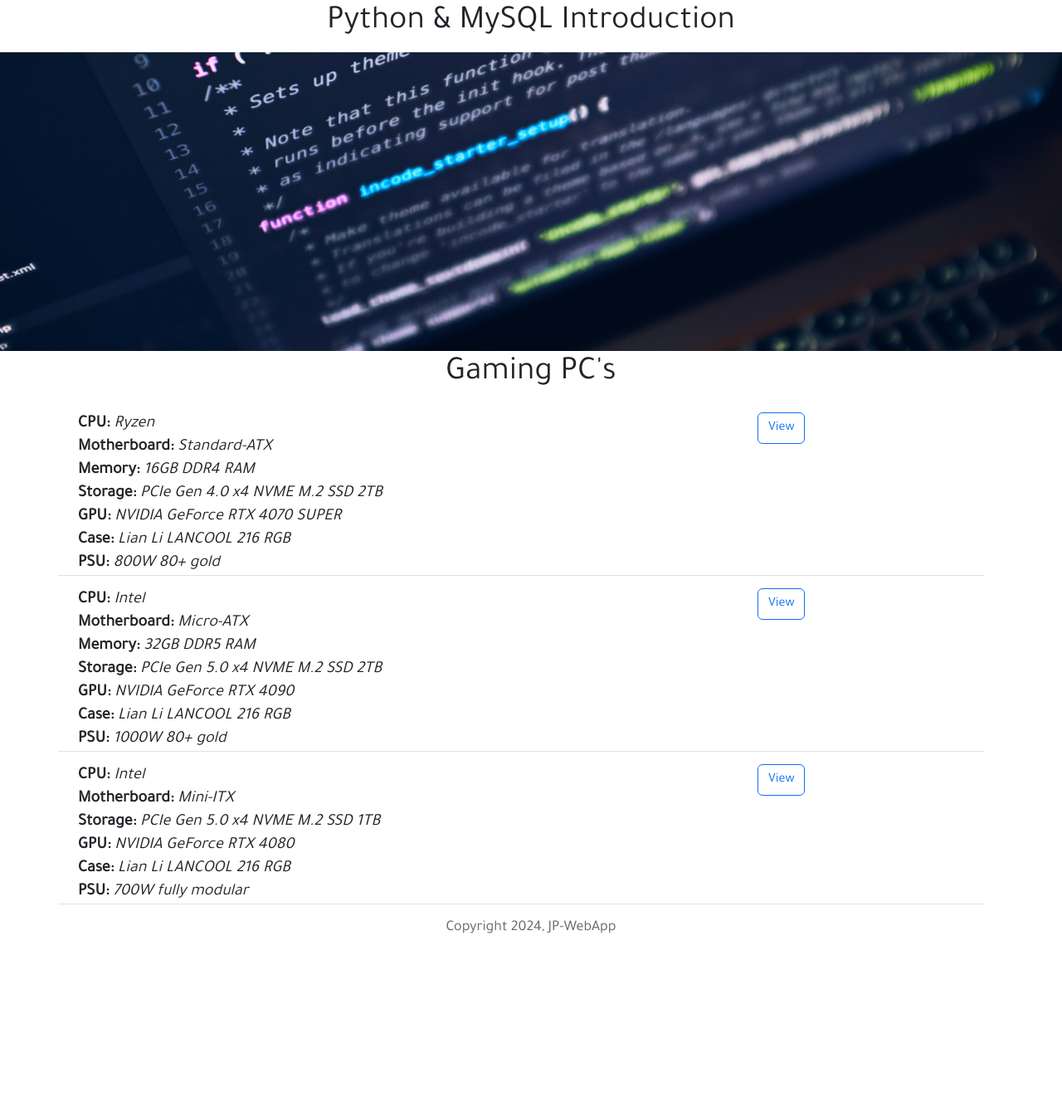
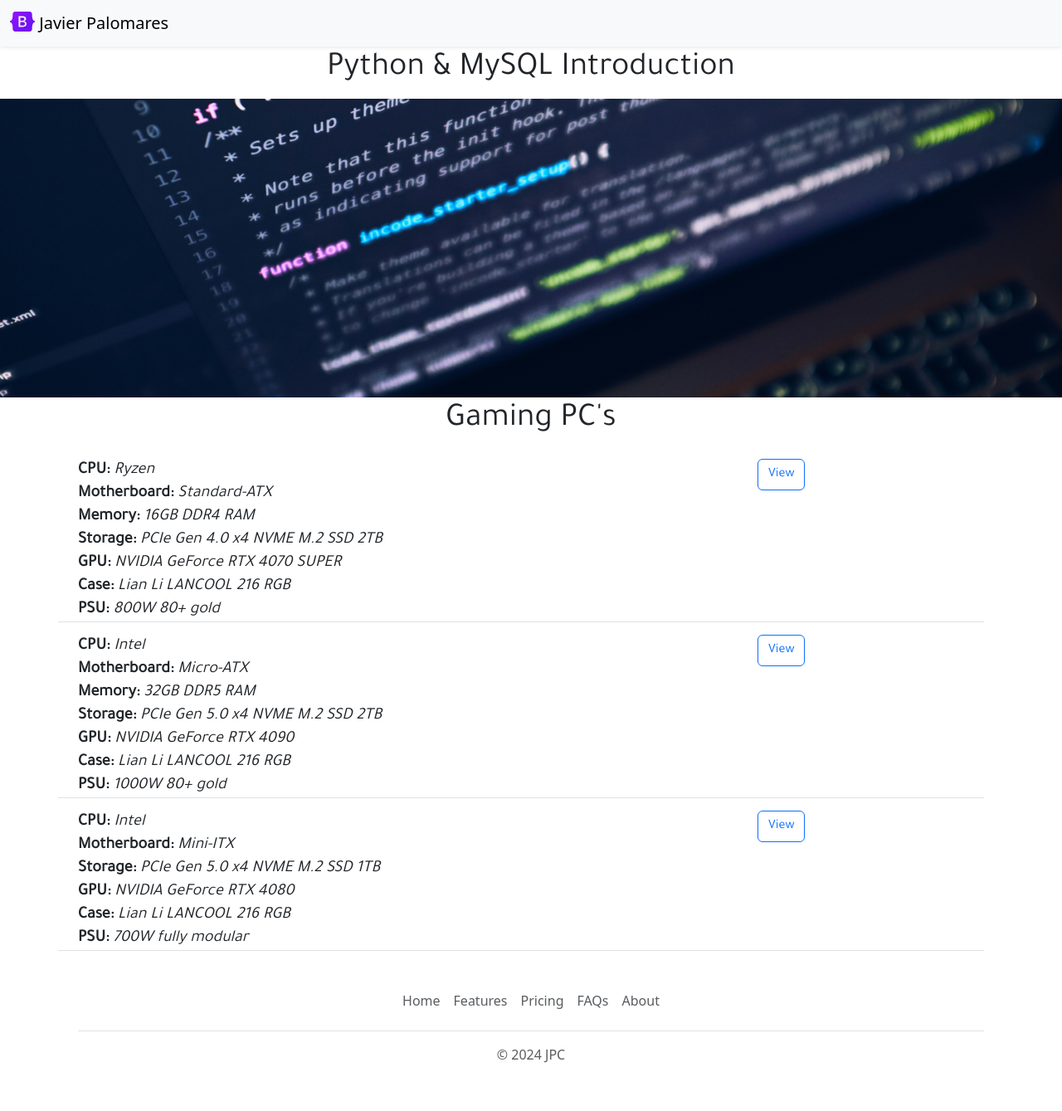
Before and after one commit to javierpalomares100/JP-WebApp, a Flask app: page / in a window 1280 px wide. Shown: the whole page at 83% size. Before the commit the page ends 1125 px from the top, so only its background shows below. Run offline with Flask 3, Linux system fonts and the light colour scheme.

Commit message:
added navbar & footer

```diff
--- /dev/null
+++ b/templates/footer.html
@@ -0,0 +1,12 @@
+<div class="container">
+    <footer class="py-3 my-4">
+      <ul class="nav justify-content-center border-bottom pb-3 mb-3">
+        <li class="nav-item"><a href="#" class="nav-link px-2 text-body-secondary">Home</a></li>
+        <li class="nav-item"><a href="#" class="nav-link px-2 text-body-secondary">Features</a></li>
+        <li class="nav-item"><a href="#" class="nav-link px-2 text-body-secondary">Pricing</a></li>
+        <li class="nav-item"><a href="#" class="nav-link px-2 text-body-secondary">FAQs</a></li>
+        <li class="nav-item"><a href="#" class="nav-link px-2 text-body-secondary">About</a></li>
+      </ul>
+      <p class="text-center text-body-secondary">&copy; 2024 JPC</p>
+    </footer>
+  </div>
--- a/templates/index.html
+++ b/templates/index.html
@@ -1,11 +1,13 @@
 <!DOCTYPE html>
-<html>
+<html lang="en">
   <head>
     <meta charset="utf-8">
     <meta name="viewport" content="width=device-width, initial-scale=1">
     <title>JP's Site</title>
     <link href="https://cdn.jsdelivr.net/npm/bootstrap@5.3.3/dist/css/bootstrap.min.css" rel="stylesheet" integrity="sha384-QWTKZyjpPEjISv5WaRU9OFeRpok6YctnYmDr5pNlyT2bRjXh0JMhjY6hW+ALEwIH" crossorigin="anonymous">
+
     <link href="static/css/fonts.css" rel="stylesheet" type='text/css'>
+
     <style>
       h1 {
         font-size: 40px;
@@ -33,6 +35,7 @@
     </style>
   </head>
   <body>
+    {% include 'nav.html' %}
     <h1 class="heading fontTajawal" style="padding-top: 10px; padding-bottom: 10px;">Python & MySQL Introduction</h1>
     <img id="banner" src="{{ url_for('static', filename='images/banner.jpg') }}" height="650" />
     <div class="container" style="padding-top: 10px;">
@@ -43,8 +46,10 @@
      {% endfor %}
 
     </div>
-    <div>
-      <p class="copyRight fontTajawal" style="padding-top: 15px;">Copyright 2024, JP-WebApp</p>
-    </div>
+
+    <script src="https://cdn.jsdelivr.net/npm/@popperjs/core@2.11.8/dist/umd/popper.min.js" integrity="sha384-I7E8VVD/ismYTF4hNIPjVp/Zjvgyol6VFvRkX/vR+Vc4jQkC+hVqc2pM8ODewa9r" crossorigin="anonymous"></script>
+    <script src="https://cdn.jsdelivr.net/npm/bootstrap@5.3.3/dist/js/bootstrap.min.js" integrity="sha384-0pUGZvbkm6XF6gxjEnlmuGrJXVbNuzT9qBBavbLwCsOGabYfZo0T0to5eqruptLy" crossorigin="anonymous"></script>
+    {% include 'footer.html' %}
+
   </body>
 </html>
--- /dev/null
+++ b/templates/nav.html
@@ -0,0 +1,46 @@
+
+<nav class="navbar bg-body-tertiary shadow-sm fixed-top bg-white">
+    <div class="container-fluid">
+      <a class="navbar-brand" href="#">
+        <img src="/static/images/logo.svg" alt="Logo" width="30" height="24" class="d-inline-block align-text-top">
+        Javier Palomares
+      </a>
+    </div>
+</nav>
+<div style="height: 56px;"></div>
+
+<!--
+<nav class="navbar navbar-expand-lg navbar-dark bg-dark" aria-label="Fifth navbar example">
+    <div class="container-fluid">
+      <a class="navbar-brand" href="#">Expand at lg</a>
+      <button class="navbar-toggler" type="button" data-bs-toggle="collapse" data-bs-target="#navbarsExample05" aria-controls="navbarsExample05" aria-expanded="false" aria-label="Toggle navigation">
+        <span class="navbar-toggler-icon"></span>
+      </button>
+
+      <div class="collapse navbar-collapse" id="navbarsExample05">
+        <ul class="navbar-nav me-auto mb-2 mb-lg-0">
+          <li class="nav-item">
+            <a class="nav-link active" aria-current="page" href="#">Home</a>
+          </li>
+          <li class="nav-item">
+            <a class="nav-link" href="#">Link</a>
+          </li>
+          <li class="nav-item">
+            <a class="nav-link disabled" aria-disabled="true">Disabled</a>
+          </li>
+          <li class="nav-item dropdown">
+            <a class="nav-link dropdown-toggle" href="#" data-bs-toggle="dropdown" aria-expanded="false">Dropdown</a>
+            <ul class="dropdown-menu">
+              <li><a class="dropdown-item" href="#">Action</a></li>
+              <li><a class="dropdown-item" href="#">Another action</a></li>
+              <li><a class="dropdown-item" href="#">Something else here</a></li>
+            </ul>
+          </li>
+        </ul>
+        <form role="search">
+          <input class="form-control" type="search" placeholder="Search" aria-label="Search">
+        </form>
+      </div>
+    </div>
+  </nav>
+-->
```
Also changed, not shown: static/images/logo.svg (added).
